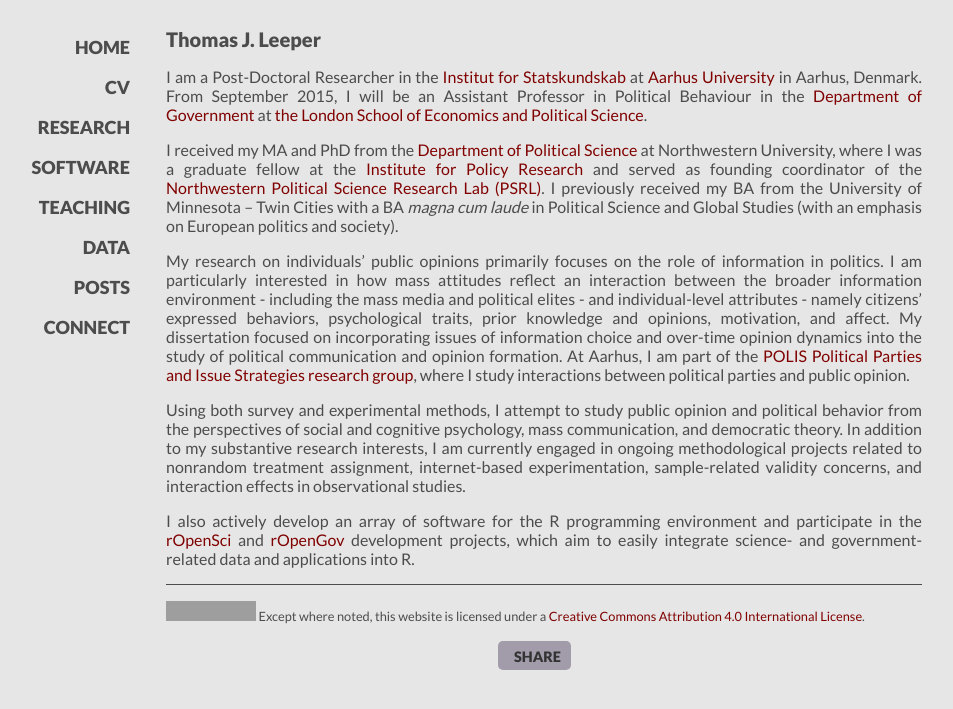
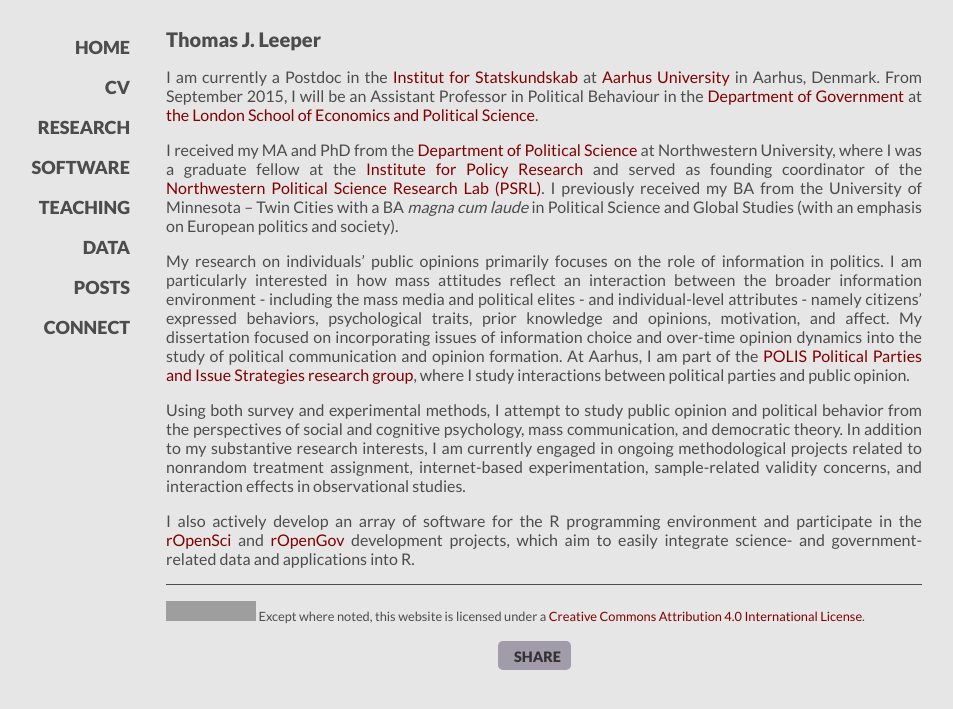
Before and after one commit to leeper/leeper.github.io, a Jekyll site: the page built from index.md, in a window 1280 px wide. Shown: the top 709 px of the page, without its empty margins (96-1049 px from the left). Built offline with Jekyll 4.4.1, drawn with Linux system fonts in a browser that asks for light colours; some web fonts are replaced; Markdown is read by kramdown in place of the engine named in the settings; grey boxes are pictures that could not be loaded.

Commit message:
Update index.md

```diff
--- a/index.md
+++ b/index.md
@@ -7,7 +7,7 @@
 
 ## Thomas J. Leeper ##
 
-I am a Post-Doctoral Researcher in the [Institut for Statskundskab](http://ps.au.dk/en/) at [Aarhus University](http://www.au.dk/en/) in Aarhus, Denmark. From September 2015, I will be an Assistant Professor in Political Behaviour in the [Department of Government](http://www.lse.ac.uk/government/home.aspx) at [the London School of Economics and Political Science](http://www.lse.ac.uk/home.aspx).
+I am currently a Postdoc in the [Institut for Statskundskab](http://ps.au.dk/en/) at [Aarhus University](http://www.au.dk/en/) in Aarhus, Denmark. From September 2015, I will be an Assistant Professor in Political Behaviour in the [Department of Government](http://www.lse.ac.uk/government/home.aspx) at [the London School of Economics and Political Science](http://www.lse.ac.uk/home.aspx).
 
 I received my MA and PhD from the [Department of Political Science](http://www.polisci.northwestern.edu/) at Northwestern University, where I was a graduate fellow at the [Institute for Policy Research](http://www.northwestern.edu/ipr/) and served as founding coordinator of the [Northwestern Political Science Research Lab (PSRL)](http://faculty.wcas.northwestern.edu/~jnd260/lab.html). I previously received my BA from the University of Minnesota &#8211; Twin Cities with a BA *magna cum laude* in Political Science and Global Studies (with an emphasis on European politics and society).
 
```
